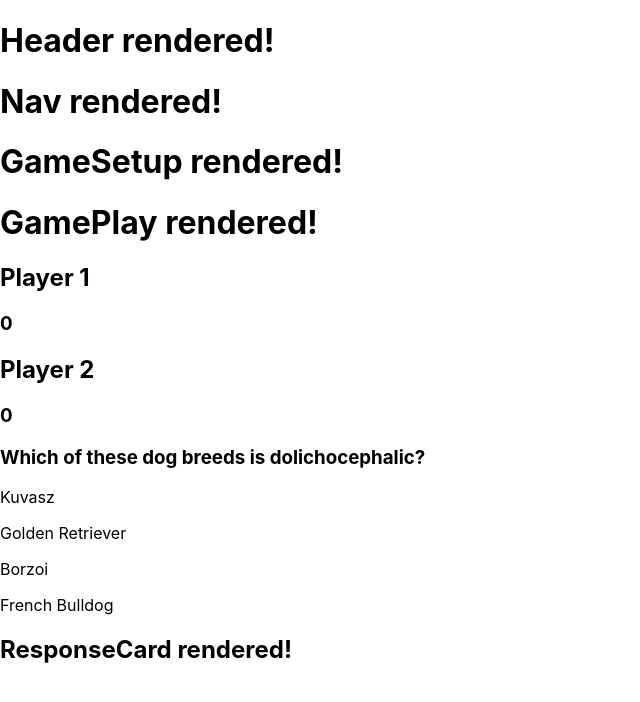
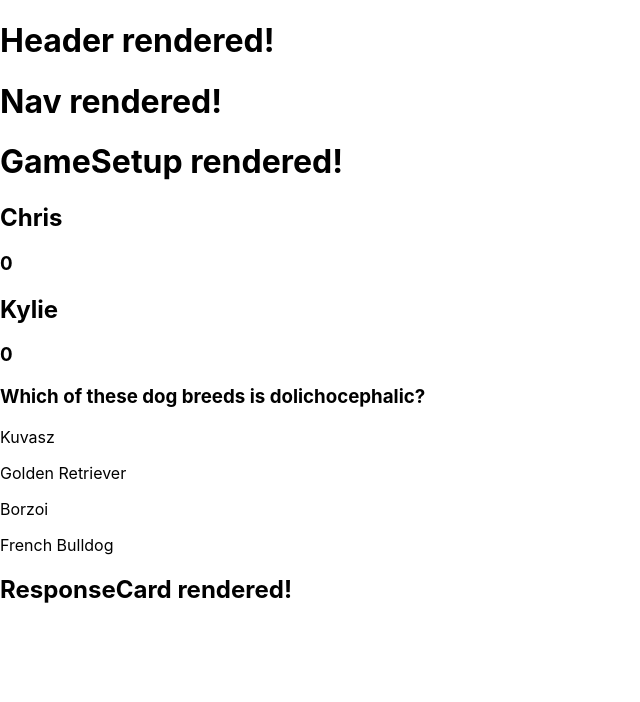
Before and after one commit to CKjolhede/Trivial, a React (Create React App) app: page / in a window 1280 px wide. Shown: the top 702 px of the page, without its empty margins (0-640 px from the left). Built offline with nearby package versions, Linux system fonts and the light colour scheme.

Commit message:
more pseudocode

```diff
--- a/package.json
+++ b/package.json
@@ -6,6 +6,7 @@
     "@testing-library/jest-dom": "^5.17.0",
     "@testing-library/react": "^13.4.0",
     "@testing-library/user-event": "^13.5.0",
+    "json-loader": "^0.5.7",
     "react": "^18.2.0",
     "react-dom": "^18.2.0",
     "react-scripts": "5.0.1",
--- a/src/components/GamePlay.js
+++ b/src/components/GamePlay.js
@@ -4,19 +4,27 @@ import QuestionCard from "./QuestionCard";
 import ResponseCard from "./ResponseCard";
 import Scoreboard from "./Scoreboard";
 
+// import questionsArray from "../db.json";
+
 function GamePlay() {
+    // I don't think questions array needs to be state actually;
+    // I like the idea of shuffling the questions array and then
+    // removing questions, and always pulling the first question.
+    // currentQuestion can/should be state.
+
+    // dummy variable until player info is tied in
     const player1 = {
         name: "Chris",
         score: 0
     }
 
+    // dummy variable until player info is tied in
     const player2 = {
         name: "Kylie",
         score: 0
     }
 
-    const [currentPlayer, setCurrentPlayer] = useState(player1);
-
+    // dummy variable until db.json is tied in
     const sampleQuestion = {
         text: "Which of these dog breeds is dolichocephalic?",
         a: "Kuvasz",
@@ -26,11 +34,21 @@ function GamePlay() {
         correctAnswer: "Borzoi"
     }
 
+    const [currentPlayer, setCurrentPlayer] = useState(player1);
+    // state: current question
+
+    function startNewTurn() {
+        console.log("Start New Turn")
+        // toggle currentPlayer
+            //(currentPlayer === "player1") ? setCurrentPlayer("player2") : setCurrentPlayer("player1");
+
+        // reset currentQuestion
+    }
+
     return (
         <div>
-            <h1>GamePlay rendered!</h1>
             <Scoreboard player1={player1} player2={player2} />
-            <QuestionCard question={sampleQuestion} />
+            <QuestionCard question={sampleQuestion} startNewTurn={startNewTurn} />
             <ResponseCard />
         </div>
     )
--- a/src/components/QuestionCard.js
+++ b/src/components/QuestionCard.js
@@ -1,21 +1,20 @@
 import React, {useState} from "react";
 
-function QuestionCard({ question }) {
+function QuestionCard({
+    question,
+    startNewTurn
+}) {
     const [questionStatus, setQuestionStatus] = useState("unanswered");
 
     function handleCorrectAnswer() {
         setQuestionStatus("correct");
         // update score of currentPlayer
-        // after 3 seconds, startNewTurn()
-            // toggle currentPLayer
-            // reset currentQuestion
+        // stretch goal: after 3 seconds, startNewTurn()
     }
 
     function handleIncorrectAnswer() {
         setQuestionStatus("incorrect");
-        // after 5 seconds, startNewTurn()
-            // toggle currentPlayer()
-            // reset currentQuestion
+        // stretch goal: after 5 seconds, startNewTurn()
     }
 
     function handleSelection(selection) {
@@ -39,7 +38,7 @@ function QuestionCard({ question }) {
             return (
                 <div>
                     <h3>Correct!</h3>
-                    <button>Next</button>
+                    <button onClick={startNewTurn}>Next</button>
                 </div>
             )
         case "incorrect":
@@ -48,7 +47,7 @@ function QuestionCard({ question }) {
                     <h3>Incorrect!</h3>
                     <h4>{question.text}</h4>
                     <p>Correct Answer: {question.correctAnswer}</p>
-                    <button>Next</button>
+                    <button onClick={startNewTurn}>Next</button>
                 </div>
             )
     }
--- a/src/components/Scoreboard.js
+++ b/src/components/Scoreboard.js
@@ -6,9 +6,9 @@ function Scoreboard({
 }) {
     return (
         <div>
-            <h2>Player 1</h2>
+            <h2>{player1.name}</h2>
             <h3>{player1.score}</h3>
-            <h2>Player 2</h2>
+            <h2>{player2.name}</h2>
             <h3>{player2.score}</h3>
         </div>
     )
```
Also changed, not shown: 1 other file (tests, documents, lock files or other folders).
